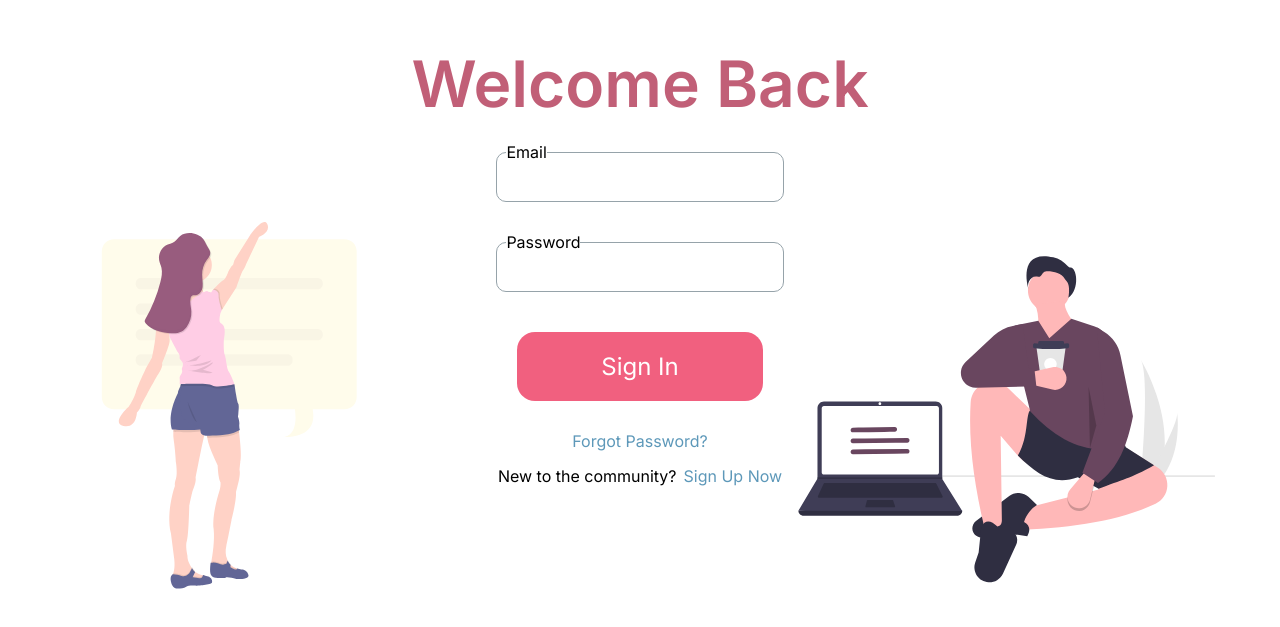
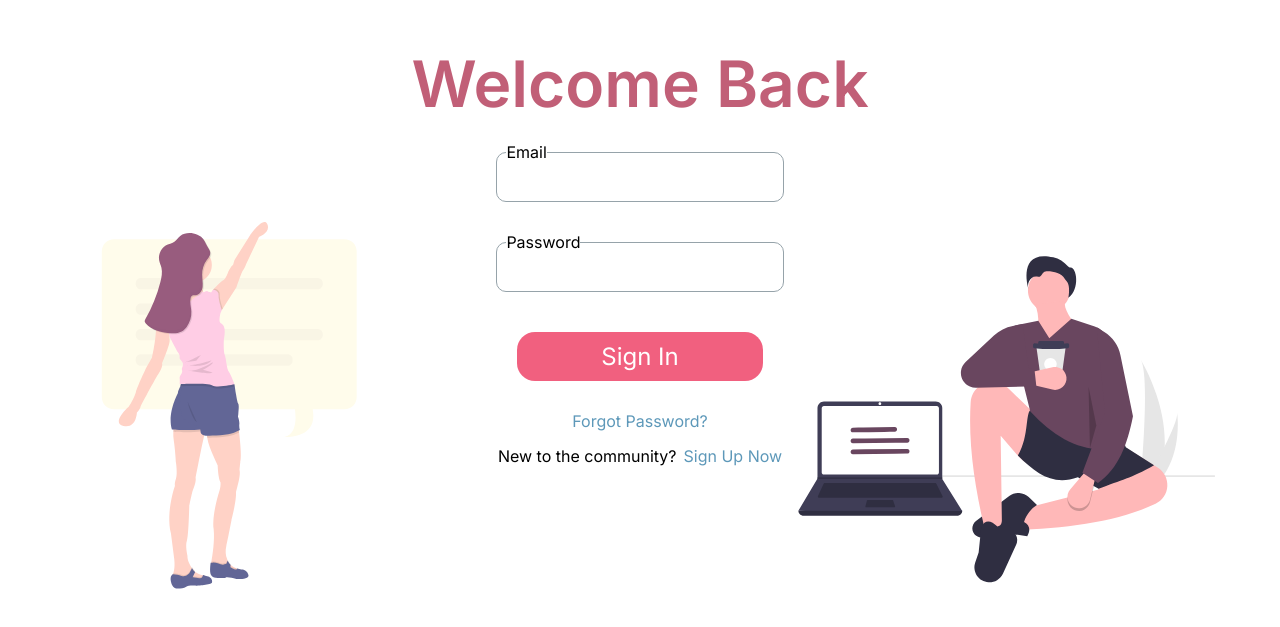
Before and after one commit to aibarrola/SubtleAsianNetwork, a React (Create React App) app: page /login in a window 1280 px wide. Shown: the part 115-742 px from the top of the page. Built offline with nearby package versions, Linux system fonts and the light colour scheme.

Commit message:
fixed button styling

```diff
--- a/src/components/pages/login/login.css
+++ b/src/components/pages/login/login.css
@@ -64,7 +64,7 @@
     font-size: 1.5rem;
      width: 40%;
      margin: 30px;
-    padding: 20px 0;
+    padding: 10px 0;
     border-radius: 18px;
     transition: ease-in-out 0.3s;
 }
```
